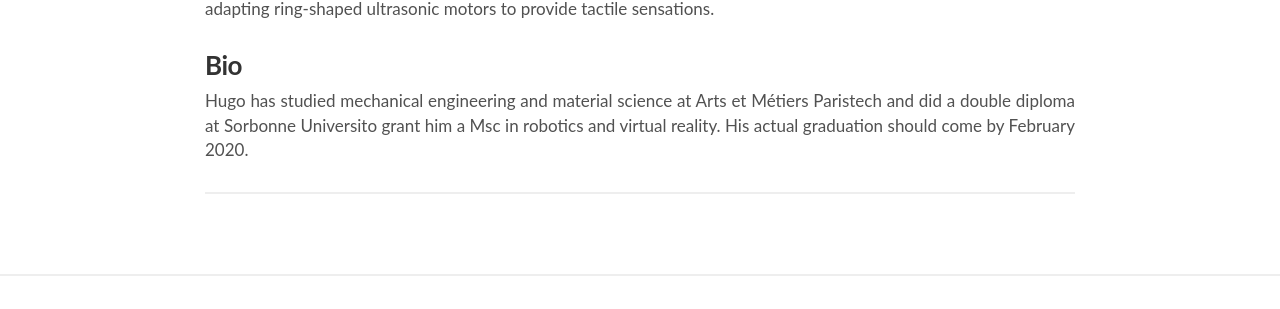
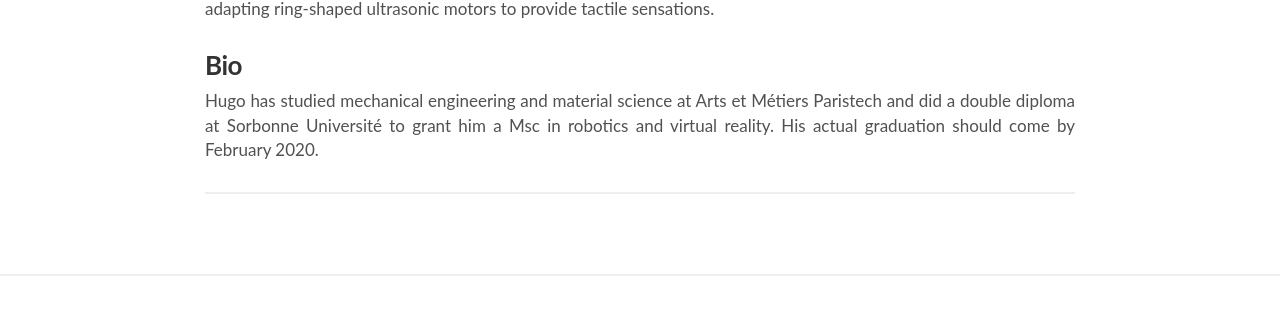
Before and after one commit to mwiertlewski/mwiertlewski.github.io, a Jekyll site: the page built from _people/hugo_maillard.md, in a window 1280 px wide and 981 px high. Shown: the part 630-939 px from the top of the window. Built offline with Jekyll 4.4.1, drawn with Linux system fonts in a browser that asks for light colours; nearby versions of some CDN libraries; a style sheet for code colours, icons or effects is not loaded.

Commit message:
Correction

```diff
--- a/_people/hugo_maillard.md
+++ b/_people/hugo_maillard.md
@@ -14,7 +14,7 @@
 Hugo is working on surface haptics and how to use technologies from other fields to haptics. His first work was on adapting ring-shaped ultrasonic motors to provide tactile sensations.
 
 ### Bio
-Hugo has studied mechanical engineering and material science at Arts et Métiers Paristech and did a double diploma at Sorbonne Universito grant him a Msc in robotics and virtual reality. His actual graduation should come by February 2020.
+Hugo has studied mechanical engineering and material science at Arts et Métiers Paristech and did a double diploma at Sorbonne Université to grant him a Msc in robotics and virtual reality. His actual graduation should come by February 2020.
 
 
 <hr>
```
